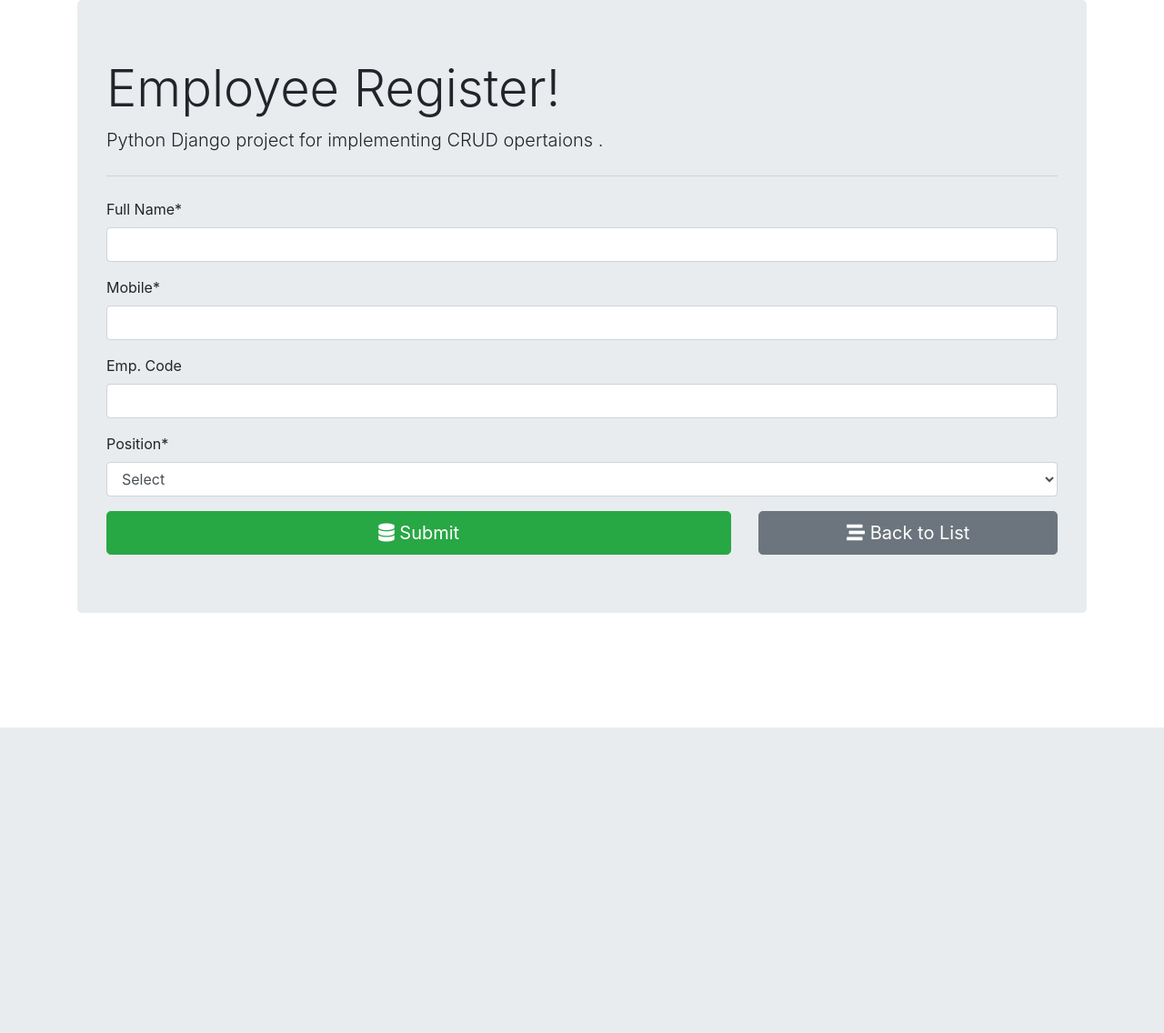
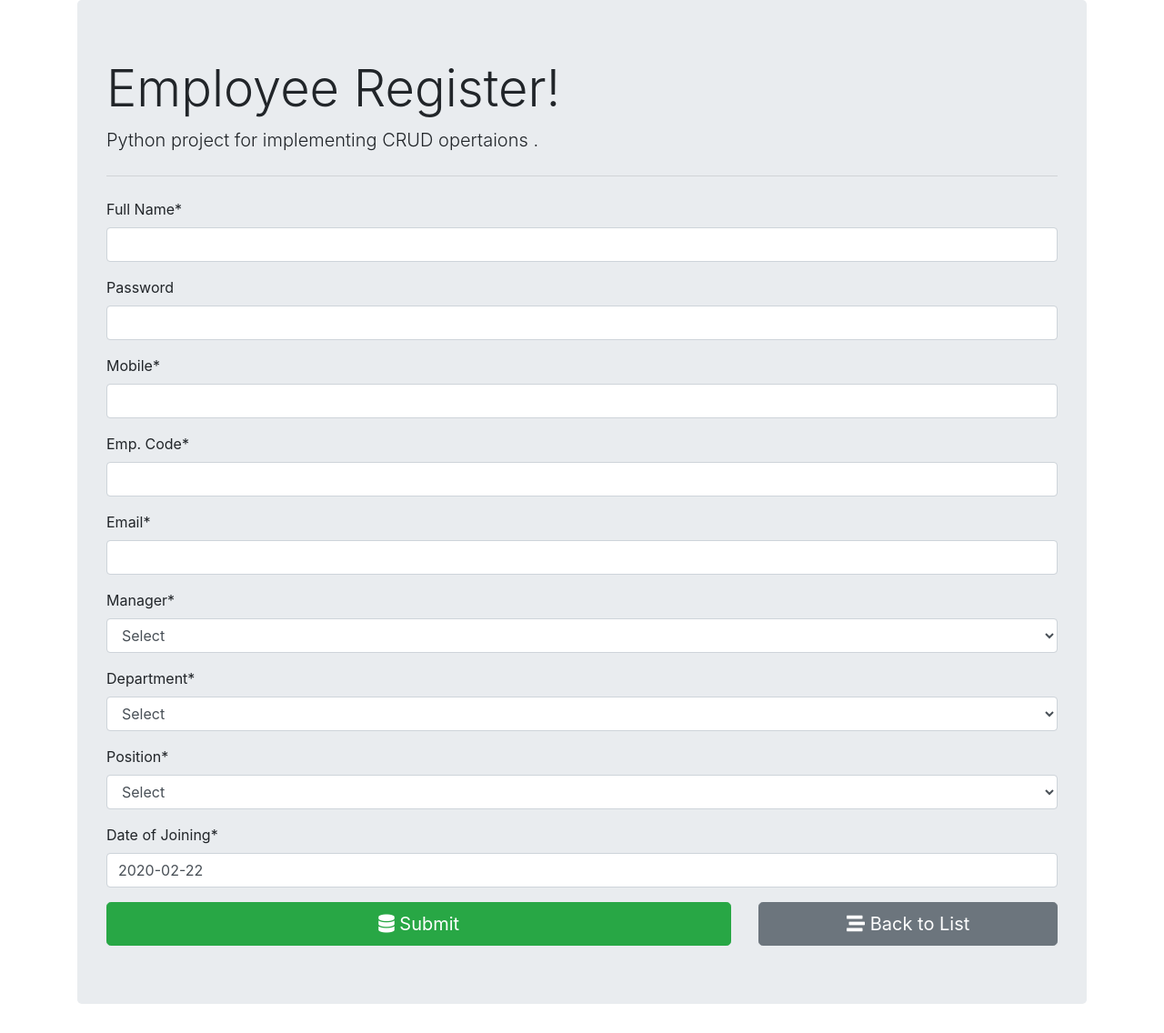
Before and after one commit to 110patidarVarsunil29/LiveProject, a Django app: page /employee/ in a window 1280 px wide. Shown: the whole page at 91% size. Before the commit the page ends 800 px from the top, so only its background shows below. Run offline with Django 3.2, Linux system fonts and the light colour scheme; data that the repository does not hold is empty; some libraries are stand-ins or nearby versions.

Commit message:
Added Password, Manager, Department in employee_register application.

```diff
--- a/employee_project/urls.py
+++ b/employee_project/urls.py
@@ -15,8 +15,14 @@ Including another URLconf
 """
 from django.contrib import admin
 from django.urls import path, include
+from django.conf.urls import url,include
+import dappx.views as views
 
 urlpatterns = [
     path('admin/', admin.site.urls),
-    path('employee/',include('employee_register.urls'))
+    path('employee/',include('employee_register.urls')),
+    url(r'^$',views.index,name='index'),
+    url(r'^special/',views.special,name='special'),
+    url(r'^dappx/',include('dappx.urls')),
+    url(r'^logout/$', views.user_logout, name='logout'),
 ]
--- a/employee_register/forms.py
+++ b/employee_register/forms.py
@@ -6,13 +6,30 @@ class EmployeeForm(forms.ModelForm):
     class Meta:
         model = Employee
         fields = '__all__'
+        widgets = {
+            'password': forms.PasswordInput(),
+        }
         labels = {
             'fullname': 'Full Name',
+            'password': 'Password',
             'empcode': 'Emp. Code',
+            'mobile': 'Mobile',
+            'email': 'Email',
+            'manager': 'Manager',
+            'department': 'Department',
+            'position': 'Position',
+            'date_of_joining': 'Date of Joining',
 
         }
 
     def __init__(self, *args, **kwargs):
         super(EmployeeForm, self).__init__(*args, **kwargs)
         self.fields['position'].empty_label = "Select"
-        self.fields['empcode'].required = False
+        self.fields['department'].empty_label = "Select"
+        self.fields['manager'].empty_label = "Select"
+        self.fields['password'].required = False
+        self.fields['empcode'].required = True
+        self.fields['email'].required = True
+        self.fields['manager'].required = True
+        self.fields['department'].required = True
+        self.fields['date_of_joining'].required = True
--- a/employee_register/models.py
+++ b/employee_register/models.py
@@ -1,15 +1,37 @@
 from django.db import models
+import datetime
 
 
 class Position(models.Model):
-    title=models.CharField(max_length=50)
+    title = models.CharField(max_length=50)
 
     def __str__(self):
         return self.title
 
 
+class Department(models.Model):
+    departmentname = models.CharField(max_length=70)
+    #manager = models.ForeignKey(Manager, default='', on_delete=models.CASCADE,)
+
+    def __str__(self):
+        return self.departmentname #, self.manager
+
+
+class Manager(models.Model):
+    mangername = models.CharField(max_length=50)
+    department = models.ForeignKey(Department, default='', on_delete=models.CASCADE)
+
+    def __str__(self):
+        return self.mangername, self.department
+
+
 class Employee(models.Model):
-    fullname=models.CharField(max_length=100)
-    empcode=models.CharField(max_length=5)
-    mobile=models.CharField(max_length=15)
-    position=models.ForeignKey(Position,on_delete=models.CASCADE)
+    fullname = models.CharField(max_length=100)
+    password = models.CharField(max_length=50, default='Welcome@1234')
+    empcode = models.CharField(max_length=15)
+    mobile = models.CharField(max_length=15)
+    email = models.CharField(max_length=30, default='')
+    manager = models.ForeignKey(Manager,  default='', on_delete=models.CASCADE)
+    department = models.ForeignKey(Department, default='', on_delete=models.CASCADE)
+    position = models.ForeignKey(Position, on_delete=models.CASCADE)
+    date_of_joining = models.DateField(("Date"), default=datetime.date.today)
--- a/employee_register/templates/employee_register/base.html
+++ b/employee_register/templates/employee_register/base.html
@@ -12,7 +12,7 @@
         <div class="col−md−10 offset−md−1 mt−5">
              <div class="jumbotron">
                 <h1 class="display-4">Employee Register!</h1>
-                <p class="lead font−italic">Python Django project for implementing CRUD opertaions .</p>
+                <p class="lead font−italic">Python project for implementing CRUD opertaions .</p>
                 <hr class="my-4">
                 {% block content %}
                 {% endblock content %}
--- a/employee_register/templates/employee_register/employee_form.html
+++ b/employee_register/templates/employee_register/employee_form.html
@@ -6,9 +6,14 @@
 <form action="" method="post" autocomplete="off">
     {% csrf_token %}
     {{form.fullname|as_crispy_field}}
+    {{form.password|as_crispy_field}}
     {{form.mobile|as_crispy_field}}
     {{form.empcode|as_crispy_field}}
+    {{form.email|as_crispy_field}}
+    {{form.manager|as_crispy_field}}
+    {{form.department|as_crispy_field}}
     {{form.position|as_crispy_field}}
+    {{form.date_of_joining|as_crispy_field}}
 
     <div class="row">
         <div class="col-md-8">
```
Also changed, not shown: employee_project/settings.py (+5 -3 lines), employee_register/templates/employee_register/employee_list.html (+8 -0 lines), employee_register/migrations/0001_initial.py (deleted).
